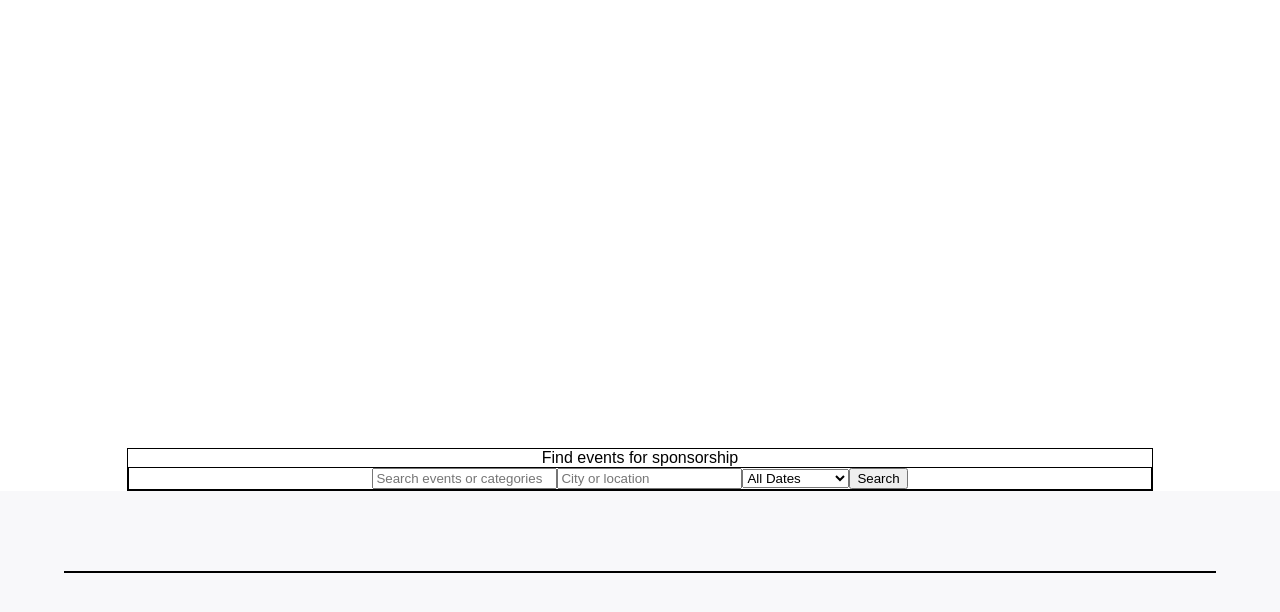
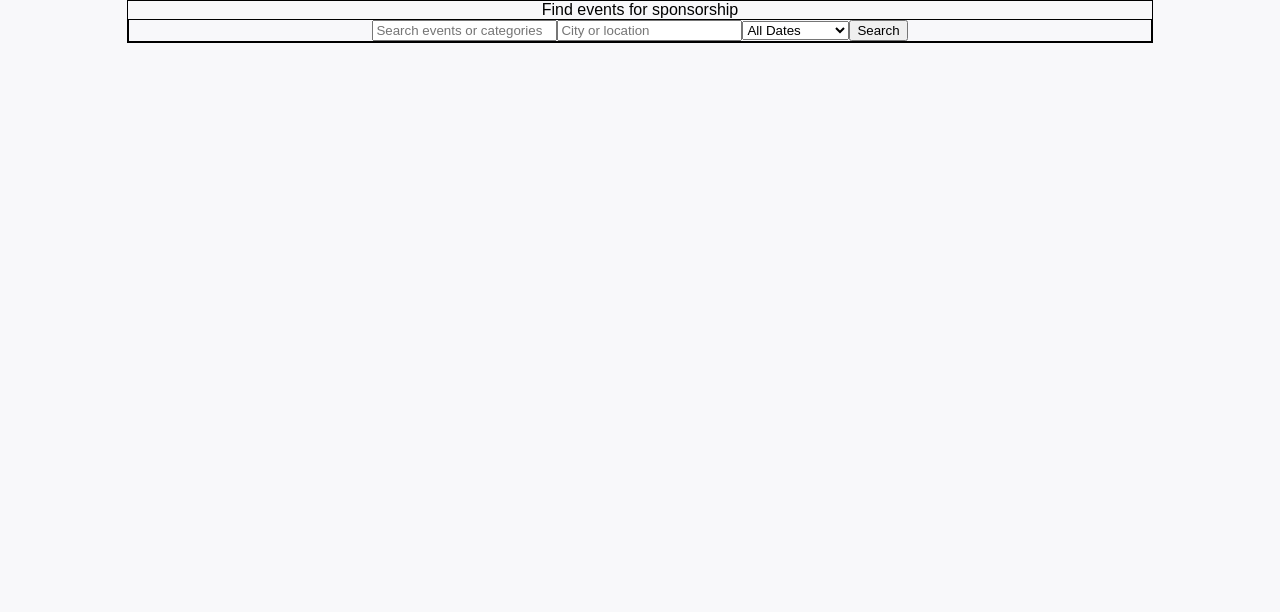
Before and after one commit to hianson/voodoo-brite, a React (Create React App) app: page / in a window 1280 px wide. Shown: the top 612 px of the page. Built offline with nearby package versions, Linux system fonts and the light colour scheme.

Commit message:
beautify

```diff
--- a/src/App.js
+++ b/src/App.js
@@ -18,7 +18,7 @@ class App extends Component {
 
   render() {
     return (
-      <div className="App">
+      <div>
         <SearchBox handleEvents={this.handleEvents}/>
         <EventList events={this.state.events}/>
       </div>
--- a/src/components/EventCard.js
+++ b/src/components/EventCard.js
@@ -24,13 +24,10 @@ export class EventCard extends React.Component {
 }
 
 const eventCard = {
-  border: '1px solid blue',
+  // border: '1px solid blue',
   listStyleType: 'none',
-  // width: '260px',
   width: '30%',
-  // height: '260px',
-  // display: 'inline-block',
-  margin: '10px'
+  margin: '20px auto 20px auto'
 }
 
 const eventCardContainerStyle = {
--- a/src/components/EventList.js
+++ b/src/components/EventList.js
@@ -34,19 +34,16 @@ class EventList extends Component {
 
 const eventListContainerStyle = {
   // border: '1px solid black',
-  background: '#f8f8fa',
-  margin: 'auto',
   padding: '5%'
-  // width: '95%',
 }
 
 const eventListStyle = {
-  border: '1px solid black',
+  // border: '1px solid black',
   padding: '0',
   display: 'flex',
   flexDirection: 'row',
-  flexWrap: 'wrap',
-  justifyContent: 'center'
+  flexWrap: 'wrap'
+  // justifyContent: 'flex-start'
 
 }
 
--- a/src/components/SearchBox.js
+++ b/src/components/SearchBox.js
@@ -16,7 +16,8 @@ const SearchBoxStyle = {
   border: '1px solid black',
   width: '80vw',
   textAlign: 'center',
-  margin: '35% auto 0px auto'
+  // margin: '35% auto 0px auto'
+  margin: 'auto'
 }
 
 export default SearchBox;
--- a/src/index.css
+++ b/src/index.css
@@ -1,3 +1,8 @@
+html {
+  background: #f8f8fa;
+
+}
+
 body {
   margin: 0;
   padding: 0;
```
